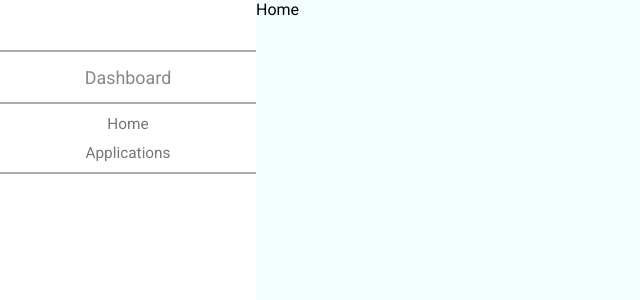
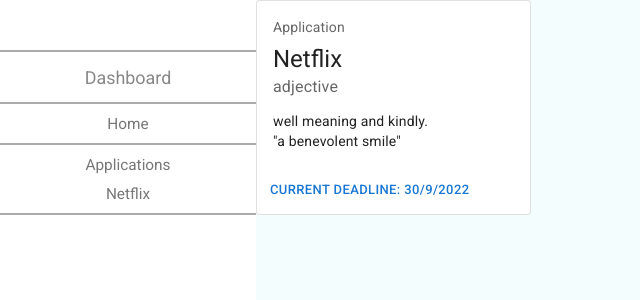
Before and after one commit to Hriday1321/Aviate_Project, a React (Create React App) app: page / in a window 1280 px wide. Shown: the top 300 px of the page, without its empty margins (0-640 px from the left). Built offline with nearby package versions, Linux system fonts and the light colour scheme.

Commit message:
adding content

```diff
--- /dev/null
+++ b/src/components/Home/Collection.js
@@ -0,0 +1,47 @@
+import React from 'react'
+
+import { dummy } from '../../utils/dummy'
+
+import Box from '@mui/material/Box';
+import Card from '@mui/material/Card';
+import CardActions from '@mui/material/CardActions';
+import CardContent from '@mui/material/CardContent';
+import Button from '@mui/material/Button';
+import Typography from '@mui/material/Typography';
+
+function Collection() {
+
+  return (
+    <div>
+        {dummy.map((data) => {
+            return (
+                <Box sx={{ width: 275 }}>
+                    <Card variant="outlined">
+                    <CardContent>
+                    <Typography sx={{ fontSize: 14 }} color="text.secondary" gutterBottom>
+                    Application
+                    </Typography>
+                    <Typography variant="h5" component="div">
+                    {data.name}
+                    </Typography>
+                    <Typography sx={{ mb: 1.5 }} color="text.secondary">
+                    adjective
+                    </Typography>
+                    <Typography variant="body2">
+                    well meaning and kindly.
+                    <br />
+                    {'"a benevolent smile"'}
+                    </Typography>
+                </CardContent>
+                <CardActions>
+                    <Button size="small">Current Deadline: {data.cur_deadline.getDate()}/{data.cur_deadline.getMonth() + 1}/{data.cur_deadline.getFullYear()}</Button>
+                </CardActions>
+                    </Card>
+                </Box>
+            )
+        })}
+    </div>
+  )
+}
+
+export default Collection
--- a/src/layouts/Nav/Nav.js
+++ b/src/layouts/Nav/Nav.js
@@ -1,5 +1,7 @@
 import React from 'react'
 import { Space, Wrap, DivT, DivL, Ref } from './Nav.elements'
+
+import {dummy} from '../../utils/dummy'
 
 
 function Nav() {
@@ -16,9 +18,18 @@
         <DivL>
           <Ref to='/' exact>Home</Ref>
         </DivL>
+      </Wrap>
+      <Wrap>
         <DivL>
-          <Ref to='applications'>Applications</Ref>
+          <Ref to='/'>Applications</Ref>
         </DivL>
+        {dummy.map((data) => {
+          return(
+            <DivL>
+              <Ref to='applications' state={data}>{data.name}</Ref>
+            </DivL>
+          )
+        })}
       </Wrap>
     </div>
   )
--- a/src/pages/Home/Home.js
+++ b/src/pages/Home/Home.js
@@ -1,9 +1,11 @@
 import React from 'react'
+
+import Collection from '../../components/Home/Collection'
 
 function Home() {
   return (
     <div>
-        Home
+      <Collection />
     </div>
   )
 }
--- a/src/utils/dummy.js
+++ b/src/utils/dummy.js
@@ -1,5 +1,5 @@
 export const dummy = [{
-    name: Netflix,
+    name: 'Netflix',
     applied: new Date('08-22-2022'),
     cur_date: new Date('09-17-2022'),
     cur_deadline: new Date('09-30-2022'),
```
